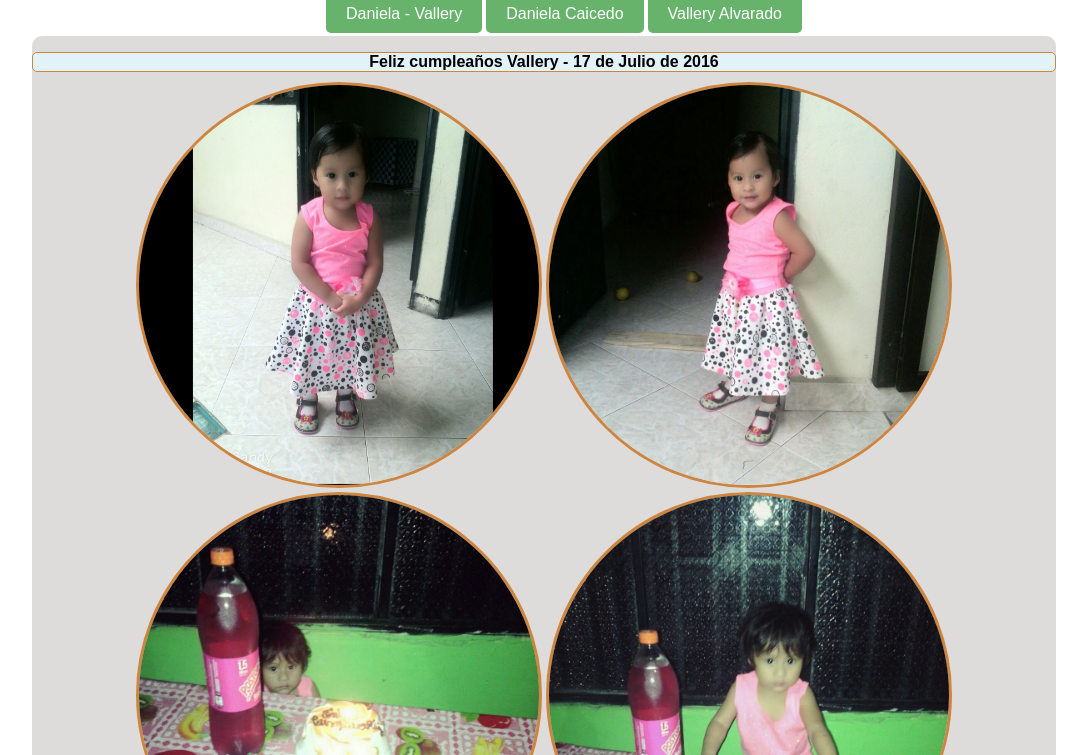
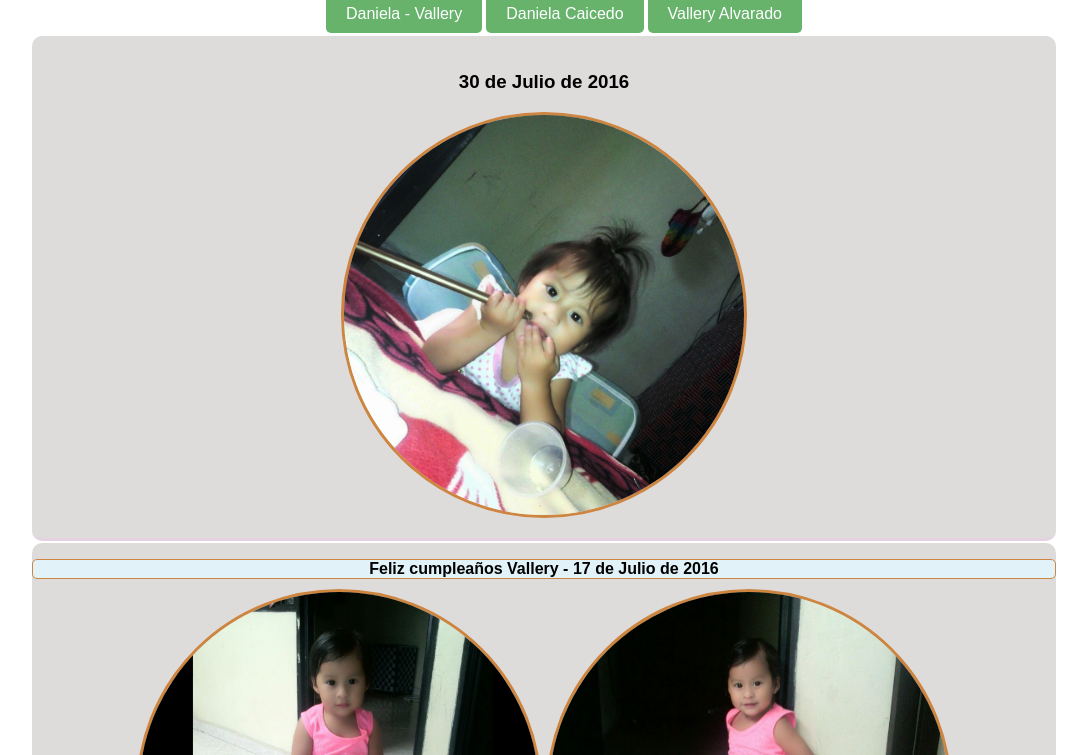
Before and after one commit to jicaicedos/danielayvallery, a plain HTML site: page vallery.alvarado.html in a window 1280 px wide. Shown: the part 45-800 px from the top of the page, without its empty margins (96-1183 px from the left). Drawn offline with Linux system fonts and the light colour scheme.

Commit message:
Fotos 30 de julio de 2016

```diff
--- a/vallery.alvarado.html
+++ b/vallery.alvarado.html
@@ -62,6 +62,11 @@
 			<img class="imagen" src="images/vallery/cumple_2_003.jpg" alt="">
 			<img class="imagen" src="images/vallery/cumple_2_004.jpg" alt="">
 		</section>
+		<section class="ventana">
+			<h3>30 de Julio de 2016</h3>
+			<img class="imagen" src="images/vallery/30-julio-2016.jpg" alt="">
+		</section>
+
 	</div>
 	<footer>
 		<p>Creado por: Javier Ignacio Caicedo Samboni</p>
```
Also changed, not shown: daniela.caicedo.html (+4 -0 lines).
